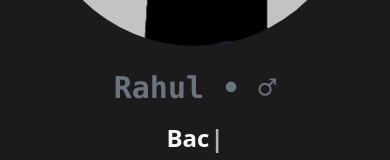
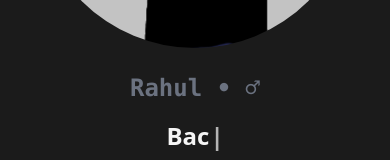
Before and after one commit to MonsieurR05/Portfolio, a Next.js app: page / in a window 390 px wide. Shown: the part 430-590 px from the top of the page. Built offline with nearby package versions, Linux system fonts and the light colour scheme.

Commit message:
Update index.js

```diff
--- a/src/pages/index.js
+++ b/src/pages/index.js
@@ -29,7 +29,7 @@ export default function Home() {
               />
             </div>
             <div className='w-4/5 sm:w-1/2 mt-5 flex flex-col items-center'>
-            <h1 className='my-1 text-5xl sm:text-3xl md:text-5xl text-gray-500 font-semibold font-mono relative'>Rahul &#8226; &#9794;</h1>
+            <h1 className='my-1 text-5xl sm:text-2xl md:text-5xl text-gray-500 font-semibold font-mono relative'>Rahul &#8226; &#9794;</h1>
 
               <h1 className='my-3 text-5xl sm:text-2xl md:text-5xl text-left font-bold relative '>
                 <TypeWriter
```
